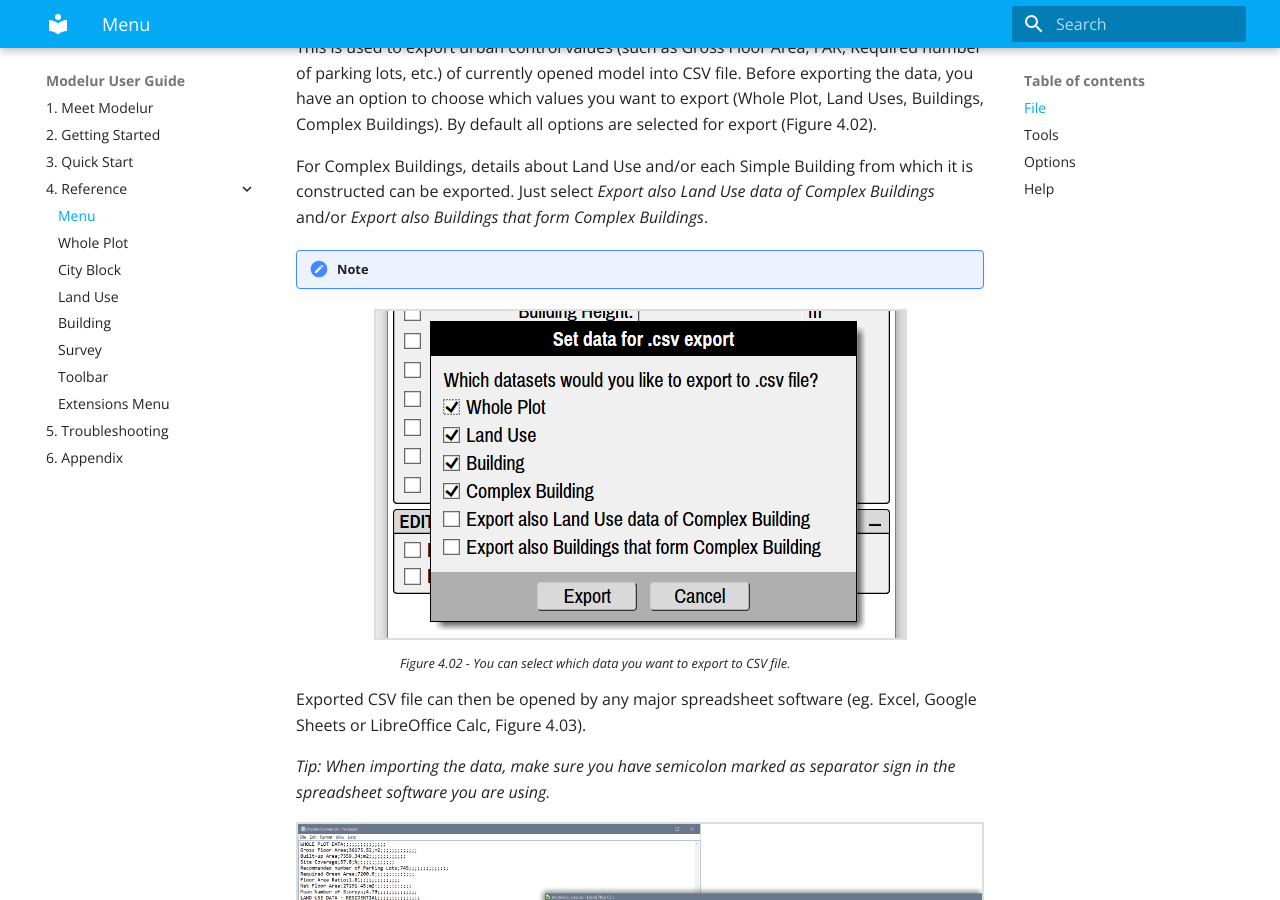
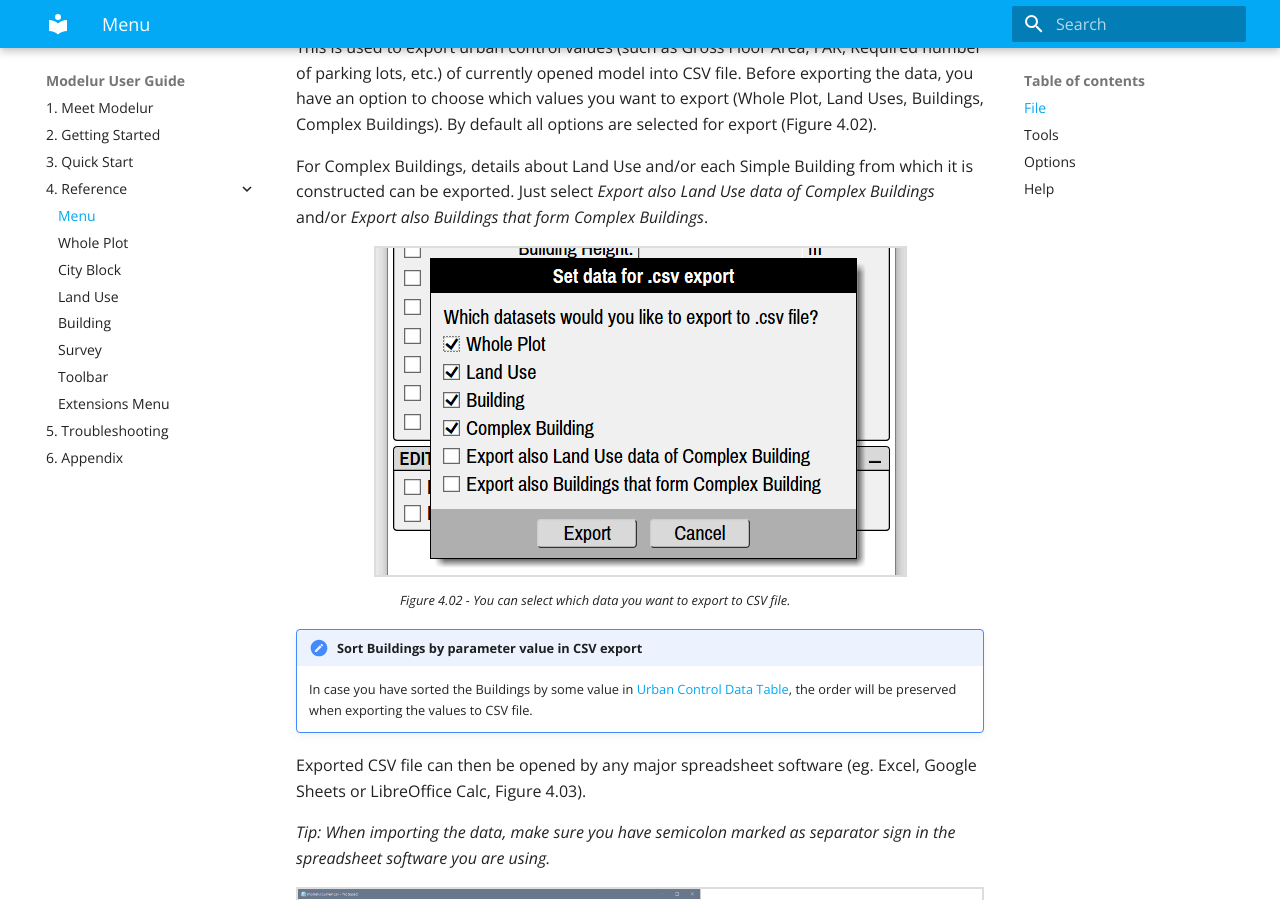
Before and after one commit to Modelur/docs, an MkDocs documentation site: the page built from docs/reference/menu.md, in a window 1280 px wide and 900 px high, scrolled down 665 px. Built offline with MkDocs 1.6.1 and Material for MkDocs 9.7.7, drawn with Linux system fonts in a browser that asks for light colours; old or Windows-style settings are respelled for this version of MkDocs.

Commit message:
- Added Sort Buildings by parameter value in CSV export hint.

```diff
--- a/docs/reference/menu.md
+++ b/docs/reference/menu.md
@@ -19,11 +19,11 @@ This is used to export urban control values (such as Gross Floor Area, FAR, Requ
 For Complex Buildings, details about Land Use and/or each Simple Building from which it is constructed can be exported. Just select _Export also Land Use data
 of Complex Buildings_ and/or _Export also Buildings that form Complex Buildings_.
 
-!!! note
-
-
 ![Urban indicators export](../img/export_urban_control_indicators.png)
 <figcaption>Figure 4.02 - You can select which data you want to export to CSV file.</figcaption>
+
+!!! hint "Sort Buildings by parameter value in CSV export"
+    In case you have sorted the Buildings by some value in [Urban Control Data Table](#Tools), the order will be preserved when exporting the values to CSV file.
 
 Exported CSV file can then be opened by any major spreadsheet software (eg. Excel, Google Sheets or LibreOffice Calc, Figure 4.03).
 
```
Also changed, not shown: docs/appendix.md (+1 -1 lines).
